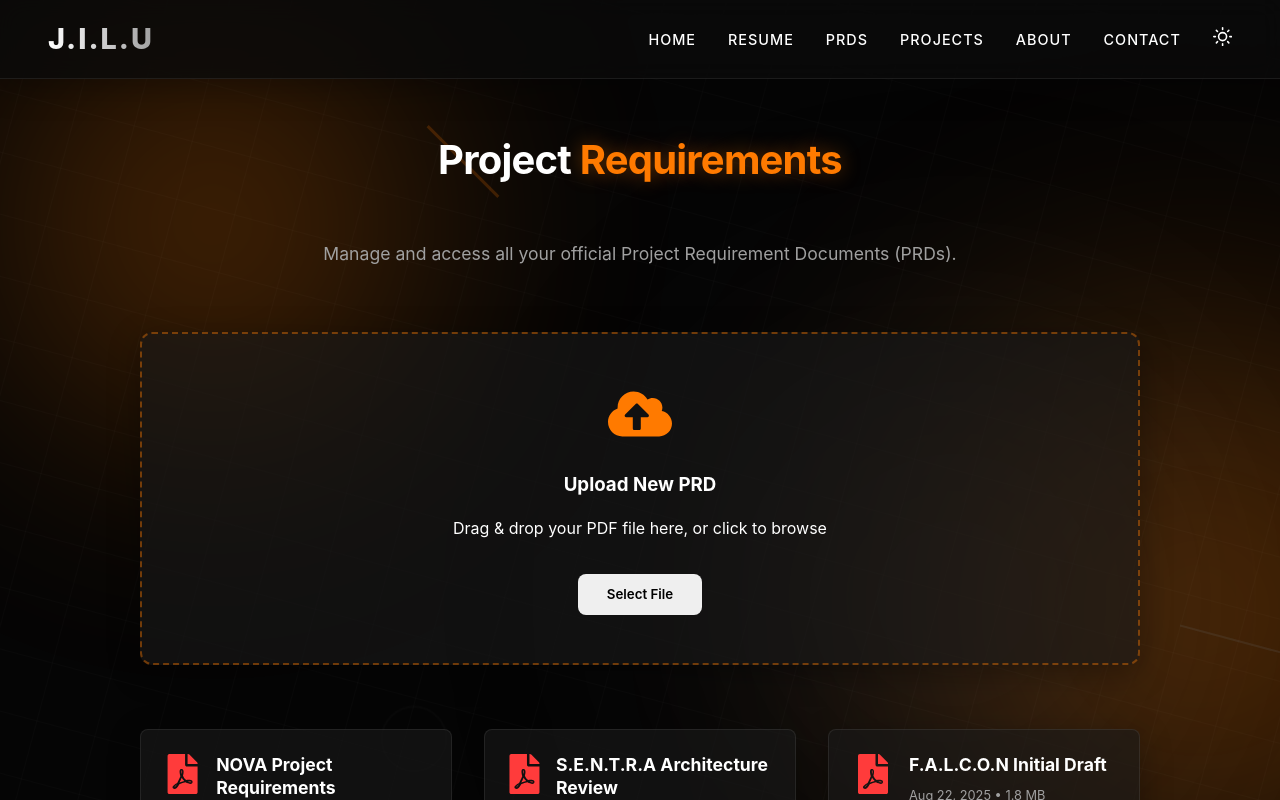
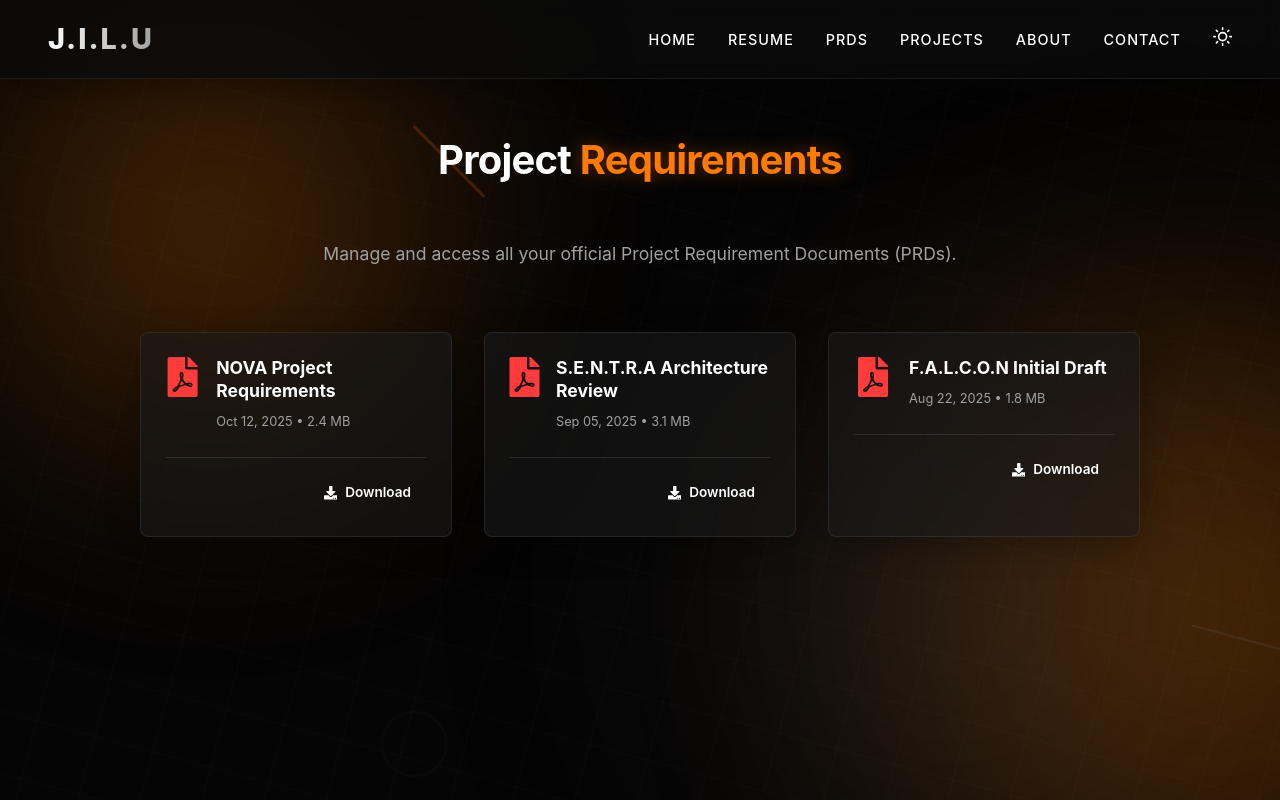
Before and after one commit to Jilu-Jose/Portfolio-Jilu-P-Jose, a React app in the folder frontend/: page /prd in a window 1280 px wide. Shown: the top 800 px of the page. Built offline with nearby package versions, Linux system fonts and the light colour scheme; the HTML template or start-up script is replaced by a standard one.

Commit message:
Updated 5

```diff
--- a/frontend/src/pages/PRD.jsx
+++ b/frontend/src/pages/PRD.jsx
@@ -1,26 +1,15 @@
 import { useState } from 'react';
 import './PRD.css';
-import { FaCloudUploadAlt, FaFilePdf, FaDownload } from 'react-icons/fa';
+import { FaFilePdf, FaDownload } from 'react-icons/fa';
 
 const PRD = () => {
-    // Dummy state for uploaded PRDs
+    // State for PRDs - To add real documents, put the PDF files in the frontend/public/prds folder
+    // and update the 'url' property below to point to the file (e.g., '/prds/nova_prd.pdf')
     const [prds, setPrds] = useState([
-        { id: 1, title: 'NOVA Project Requirements', date: 'Oct 12, 2025', size: '2.4 MB' },
-        { id: 2, title: 'S.E.N.T.R.A Architecture Review', date: 'Sep 05, 2025', size: '3.1 MB' },
-        { id: 3, title: 'F.A.L.C.O.N Initial Draft', date: 'Aug 22, 2025', size: '1.8 MB' }
+        { id: 1, title: 'NOVA Project Requirements', date: 'Oct 12, 2025', size: '2.4 MB', url: '/prds/nova_prd.pdf' },
+        { id: 2, title: 'S.E.N.T.R.A Architecture Review', date: 'Sep 05, 2025', size: '3.1 MB', url: '/prds/sentra_prd.pdf' },
+        { id: 3, title: 'F.A.L.C.O.N Initial Draft', date: 'Aug 22, 2025', size: '1.8 MB', url: '/prds/falcon_prd.pdf' }
     ]);
-
-    const handleUpload = (e) => {
-        e.preventDefault();
-        // Just mock upload logic for the UI demonstration
-        const newFile = {
-            id: prds.length + 1,
-            title: 'New Uploaded Document.pdf',
-            date: new Date().toLocaleDateString('en-US', { month: 'short', day: 'numeric', year: 'numeric' }),
-            size: '1.5 MB'
-        };
-        setPrds([newFile, ...prds]);
-    };
 
     return (
         <div className="prd-page">
@@ -30,18 +19,6 @@ const PRD = () => {
             </div>
 
             <div className="prd-container">
-                {/* Upload Section */}
-                <div className="upload-section glass-panel">
-                    <div className="upload-content">
-                        <FaCloudUploadAlt className="upload-icon" />
-                        <h3>Upload New PRD</h3>
-                        <p>Drag & drop your PDF file here, or click to browse</p>
-                        <button className="btn primary-btn upload-btn" onClick={handleUpload}>
-                            Select File
-                        </button>
-                    </div>
-                </div>
-
                 {/* PRD Grid */}
                 <div className="prd-grid">
                     {prds.map((prd) => (
@@ -54,9 +31,9 @@ const PRD = () => {
                                 </div>
                             </div>
                             <div className="prd-card-footer">
-                                <button className="btn secondary-btn download-btn">
+                                <a href={prd.url} download className="btn secondary-btn download-btn" style={{ textDecoration: 'none', display: 'flex', alignItems: 'center', justifyContent: 'center', gap: '8px' }}>
                                     <FaDownload /> Download
-                                </button>
+                                </a>
                             </div>
                         </div>
                     ))}
```
Also changed, not shown: 2 other files (tests, documents, lock files or other folders).
